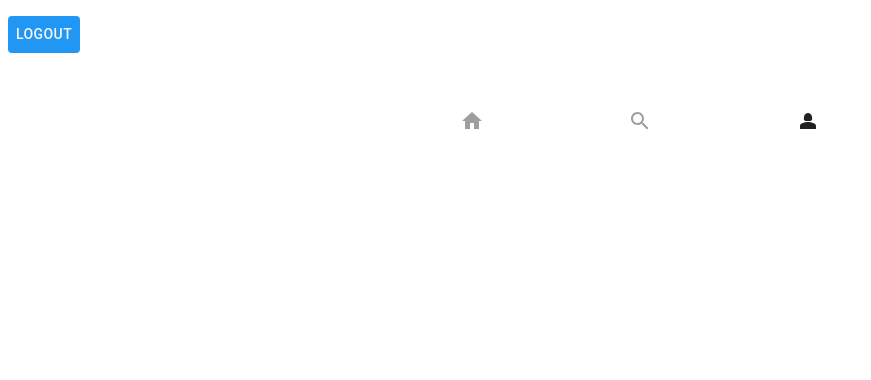
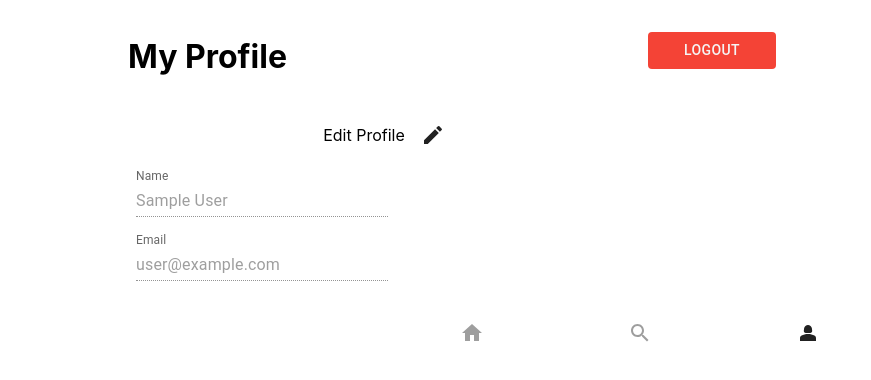
Before and after one commit to hamsame/boast, a React (Create React App) app: page /profile in a window 1280 px wide. Shown: the top 380 px of the page, without its empty margins (0-871 px from the left). Built offline with nearby package versions, Linux system fonts and the light colour scheme; no server answers; sample sign-in values are in the browser's storage.

Commit message:
Made profile page render user data and made it a private route

```diff
--- a/src/App.js
+++ b/src/App.js
@@ -1,5 +1,6 @@
 import { BrowserRouter as Router, Routes, Route } from "react-router-dom"
 import Navbar from "./components/Navbar"
+import PrivateRoute from "./components/PrivateRoute"
 
 import Home from "../src/pages/Home"
 import Explore from "../src/pages/Explore"
@@ -16,7 +17,9 @@ function App() {
         <Routes>
           <Route path="/" element={<Home />} />
           <Route path="/explore" element={<Explore />} />
-          <Route path="/profile" element={<Profile />} />
+          <Route to="/profile" element={<PrivateRoute />}>
+            <Route path="/profile" element={<Profile />} />
+          </Route>
           <Route path="/forgot-password" element={<ForgotPassword />} />
           <Route path="/sign-in" element={<SignIn />} />
           <Route path="/sign-up" element={<SignUp />} />
--- /dev/null
+++ b/src/components/PrivateRoute.js
@@ -0,0 +1,15 @@
+import React from "react"
+import { Navigate, Outlet } from "react-router-dom"
+import { useAuthStatus } from "../hooks/useAuthStatus"
+
+const PrivateRoute = () => {
+  const { loggedIn, checking } = useAuthStatus()
+
+  if (checking) {
+    return <h1>loading</h1>
+  }
+
+  return loggedIn ? <Outlet /> : <Navigate to="/sign-in" />
+}
+
+export default PrivateRoute
--- /dev/null
+++ b/src/hooks/useAuthStatus.js
@@ -0,0 +1,20 @@
+import React, { useEffect, useState } from "react"
+import { getAuth, onAuthStateChanged } from "firebase/auth"
+
+export const useAuthStatus = () => {
+  const [loggedIn, setLoggedIn] = useState(false)
+  const [checking, setChecking] = useState(true)
+
+  useEffect(() => {
+    const auth = getAuth()
+    const unsub = onAuthStateChanged(auth, (user) => {
+      if (user) {
+        setLoggedIn(true)
+      }
+      setChecking(false)
+    })
+    return unsub
+  })
+
+  return { loggedIn, checking }
+}
--- a/src/pages/Profile.js
+++ b/src/pages/Profile.js
@@ -1,35 +1,94 @@
+import { getAuth, updateProfile } from "firebase/auth"
+import { updateDoc, doc } from "firebase/firestore"
+import { db } from "../firebase.config"
+
 import React, { useState } from "react"
-import { getAuth } from "firebase/auth"
 import { useNavigate, Link } from "react-router-dom"
+
 import Button from "@mui/material/Button"
-import { blue, grey } from "@mui/material/colors"
+import Box from "@mui/material/Box"
+import FormControl from "@mui/material/FormControl"
+import InputLabel from "@mui/material/InputLabel"
+import Input from "@mui/material/Input"
+import { red, grey, blue } from "@mui/material/colors"
+import ModeEditIcon from "@mui/icons-material/ModeEdit"
+import DoneIcon from "@mui/icons-material/Done"
 
 const Profile = () => {
+  const navigate = useNavigate()
   const auth = getAuth()
+
+  const [changeDetails, setChangeDetails] = useState(false)
   const [formData, setFormData] = useState({
     name: auth.currentUser.displayName,
     email: auth.currentUser.email,
   })
-
   const { name, email } = formData
 
-  const navigate = useNavigate()
+  const onChange = (e) => {
+    e.preventDefault()
+    setFormData({
+      ...formData,
+      [e.target.id]: e.target.value,
+    })
+  }
 
   const onSignout = () => {
     auth.signOut()
     navigate("/")
   }
 
+  const pageMargin = {
+    width: 0.8,
+    mx: "auto",
+    my: "2vh",
+  }
+
+  const handleSubmit = async () => {
+    try {
+      if (auth.currentUser.displayName !== name) {
+        // Update display name in firebase auth
+        await updateProfile(auth.currentUser, {
+          displayName: name,
+        })
+
+        // update display name in firestore
+        const userRef = doc(db, "users", auth.currentUser.uid)
+        await updateDoc(userRef, { name })
+      }
+    } catch (error) {
+      console.log(error)
+    }
+  }
+
+  const changeDetailStyle = [
+    {
+      gridColumn: 2,
+      color: grey[900],
+      "&:hover": {
+        color: grey[700],
+      },
+    },
+  ]
+
   return (
-    <>
+    <Box sx={{ background: "white", ...pageMargin }}>
+      <Box
+        sx={{
+          display: "grid",
+          gridTemplateColumns: "repeat(2, 1fr)",
+        }}
+      >
+        <h1>My Profile</h1>
         <Button
           type="submit"
           sx={[
             {
-            backgroundColor: blue[500],
+              width: 1 / 4,
+              backgroundColor: red[500],
               color: grey[100],
               "&:hover": {
-              backgroundColor: blue[700],
+                backgroundColor: red[300],
                 color: grey[100],
               },
               mx: 1,
@@ -41,7 +100,60 @@ const Profile = () => {
         >
           Logout
         </Button>
-    </>
+        <Box
+          sx={{
+            display: "flex",
+            justifyContent: "center",
+            alignItems: "center",
+            gap: "1rem",
+            cursor: "pointer",
+          }}
+          onClick={() => {
+            changeDetails && handleSubmit()
+            setChangeDetails(!changeDetails)
+          }}
+        >
+          <p>{!changeDetails ? "Edit Profile" : "Done"}</p>
+          {!changeDetails ? (
+            <ModeEditIcon sx={changeDetailStyle} />
+          ) : (
+            <DoneIcon sx={changeDetailStyle} />
+          )}
+        </Box>
+      </Box>
+      <main>
+        <Box
+          sx={{
+            width: "1",
+            display: "flex",
+            flexDirection: "column",
+            justifyContent: "space-around",
+            alignItems: "flex-start",
+          }}
+        >
+          <FormControl sx={{ m: 1, width: "25ch" }} variant="standard">
+            <InputLabel htmlFor="name">Name</InputLabel>
+            <Input
+              id="name"
+              type="name"
+              value={name}
+              onChange={onChange}
+              disabled={!changeDetails}
+            />
+          </FormControl>
+          <FormControl sx={{ m: 1, width: "25ch" }} variant="standard">
+            <InputLabel htmlFor="email">Email</InputLabel>
+            <Input
+              id="email"
+              type="email"
+              value={email}
+              onChange={onChange}
+              disabled={true}
+            />
+          </FormControl>
+        </Box>
+      </main>
+    </Box>
   )
 }
 
```
Lines whose indentation alone changed are shown as unchanged.
